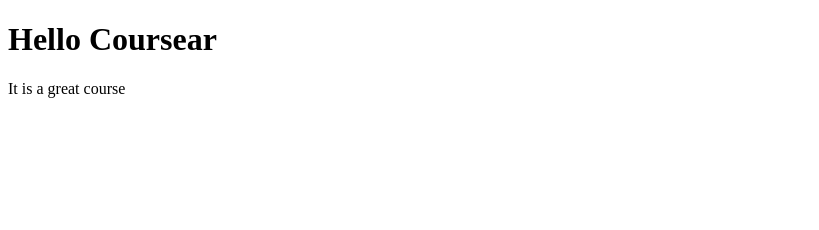
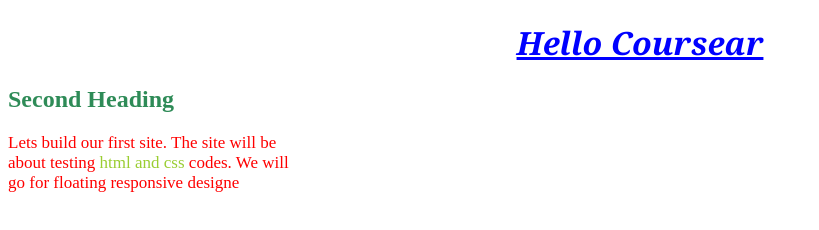
Before and after one commit to UsmanCanCode/HTML-CSS, a plain HTML site: page site/index.html in a window 1280 px wide. Shown: the whole page, without its empty margins (0-819 px from the left). Drawn offline with Linux system fonts and the light colour scheme.

Commit message:
some styling

```diff
--- a/site/index.html
+++ b/site/index.html
@@ -1,12 +1,58 @@
+
 <!DOCTYPE html>
+
+
 <html>
 <head>
 	<meta charset="utf-8">
 	<meta name="viewport" content="width=device-width, initial-scale=1">
 	<title>Hello Coursera!</title>
 </head>
+
+
+<style type="text/css">
+
+	p{
+		color: red;
+		font-size: 20px;
+		width: 300px;
+
+	}
+
+	h1{
+		color: blue;
+		font-family: "Georgia", serif, sans-serif;
+		text-align: center;
+		font-style: italic;
+		text-decoration: underline;
+	}
+
+	.greenish{
+		color:  seagreen;
+	}
+
+	.title{
+		color:  yellowgreen;
+	}
+	.highlight{
+		background-color: blueviolet;
+	}
+
+	article > p{
+		font-size: 17px;
+	}
+
+</style>
+
+
+
 <body>
 <h1>Hello Coursear</h1>
-<p>It is a great course</p>
+
+<h2 class="greenish">Second Heading</h2>
+<article>
+<p>Lets build our first site. The site will be about testing
+	<span class= "title" > html and css</span> codes. We will go for floating responsive designe</p>
+</article>
 </body>
 </html>
```
